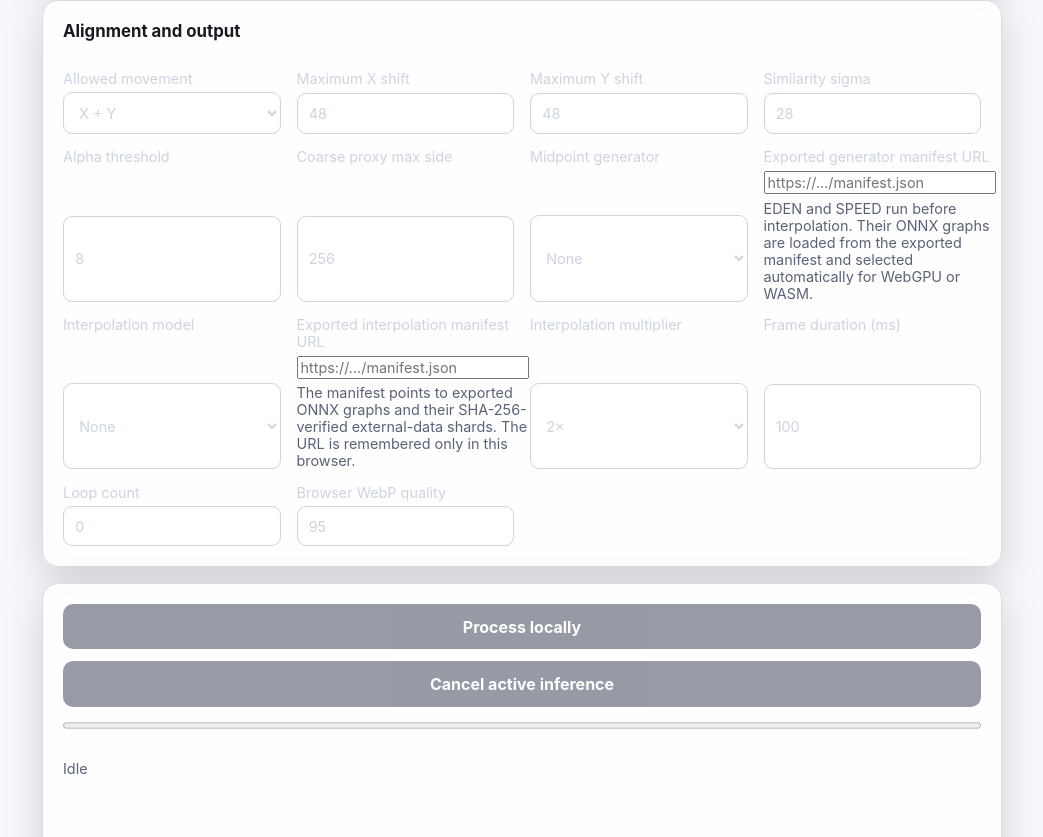
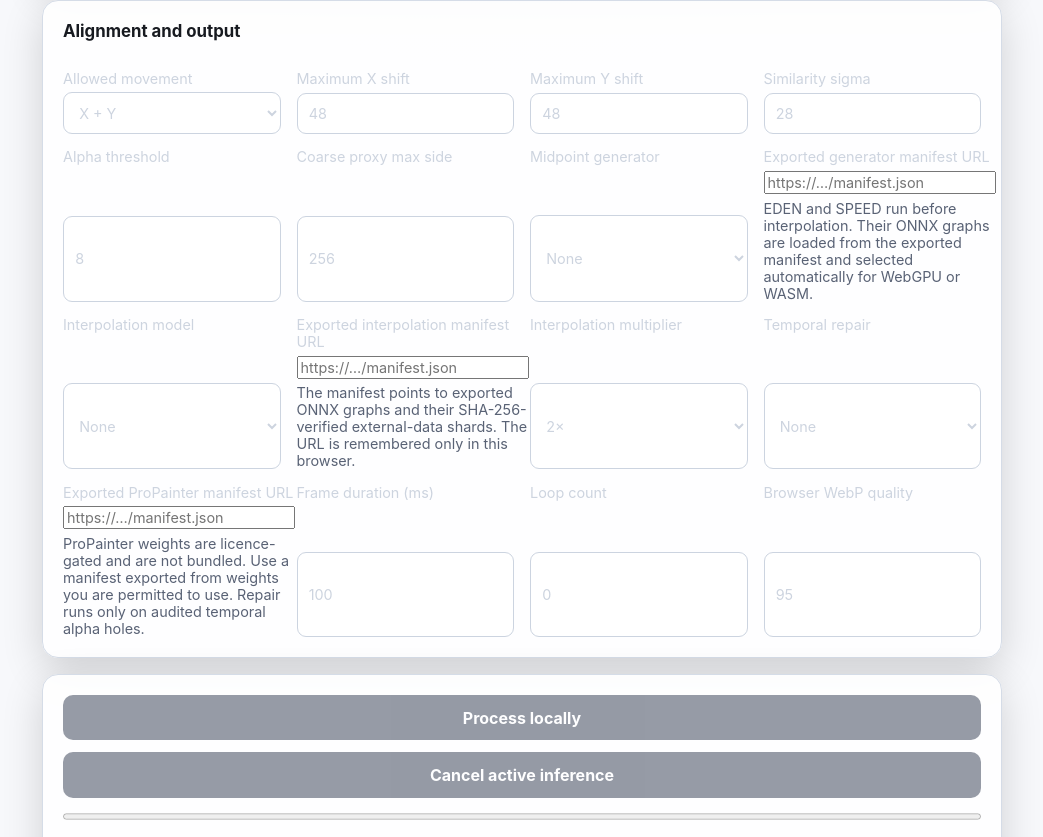
Before and after one commit to kitty-crow/webp-animator, a website with bundled scripts: page browser/index.html in a window 1280 px wide. Shown: the part 500-1337 px from the top of the page, without its empty margins (118-1161 px from the left). Built offline with nearby package versions, Linux system fonts and the light colour scheme; files whose address does not match are found by name.

Commit message:
Expose licence-gated ProPainter repair controls

```diff
--- a/browser/index.html
+++ b/browser/index.html
@@ -81,6 +81,18 @@
           <option value="8">8×</option>
         </select>
       </label>
+
+      <label>Temporal repair
+        <select id="repair-engine">
+          <option value="none">None</option>
+          <option value="propainter">ProPainter selective repair</option>
+        </select>
+      </label>
+      <label id="repair-manifest-field" hidden>Exported ProPainter manifest URL
+        <input id="repair-manifest-url" type="url" inputmode="url" autocomplete="off" placeholder="https://…/manifest.json">
+        <span class="muted">ProPainter weights are licence-gated and are not bundled. Use a manifest exported from weights you are permitted to use. Repair runs only on audited temporal alpha holes.</span>
+      </label>
+
       <label>Frame duration (ms) <input id="duration" type="number" min="1" value="100"></label>
       <label>Loop count <input id="loop" type="number" min="0" max="65535" value="0"></label>
       <label>Browser WebP quality <input id="quality" type="number" min="1" max="100" value="95"></label>
```
